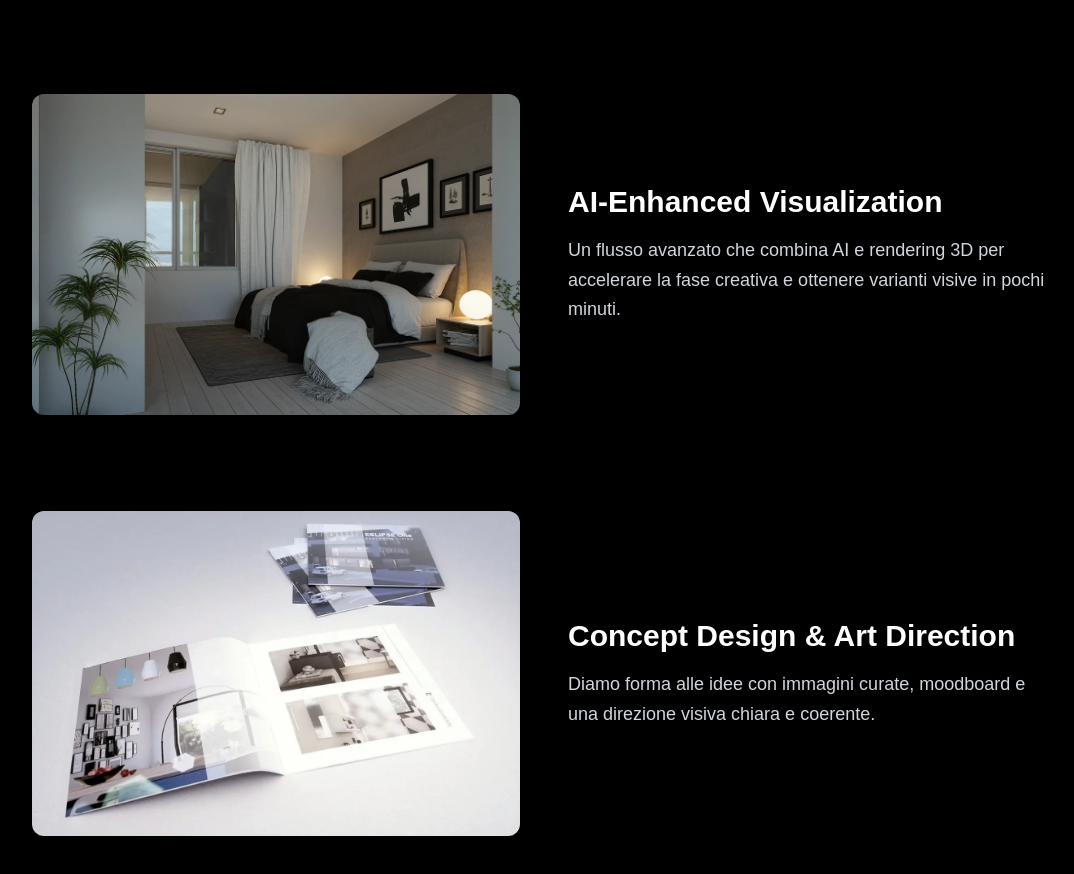
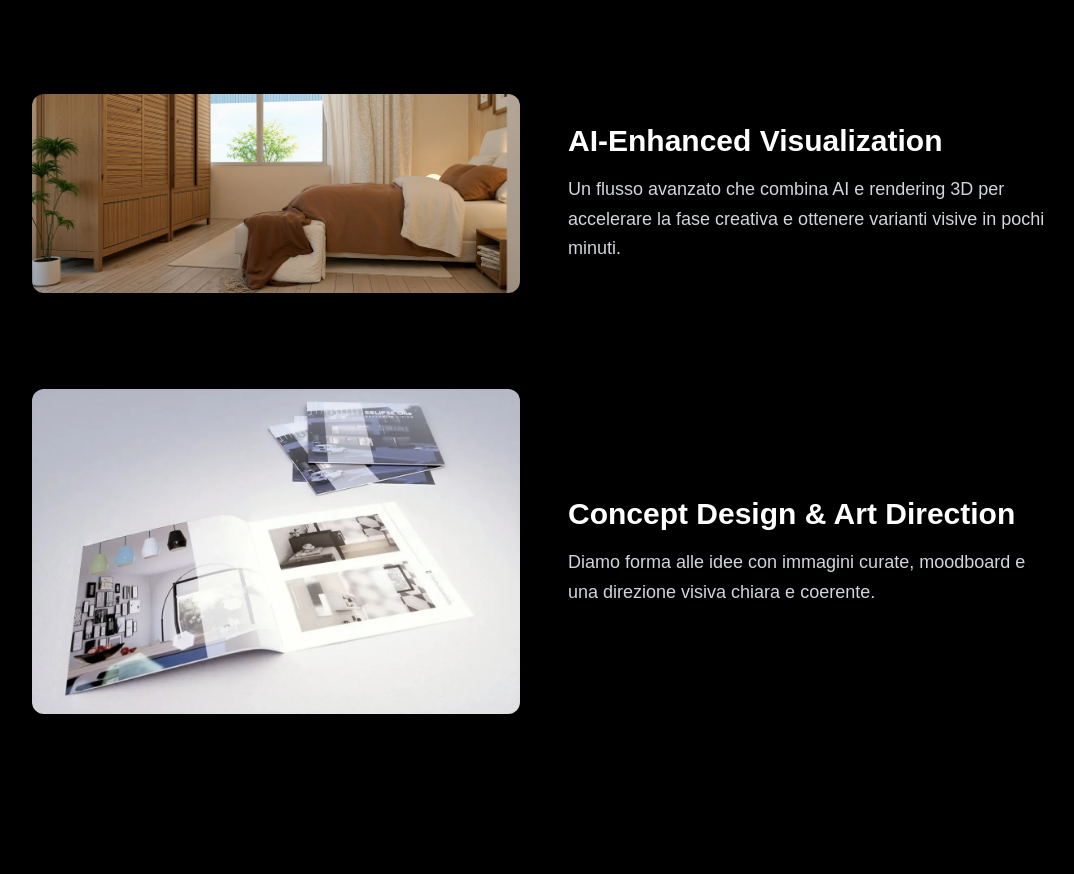
Before and after one commit to natali3d-hue/3dwork, a Next.js app: page / in a window 1280 px wide. Shown: the part 3487-4361 px from the top of the page, without its empty margins (96-1170 px from the left). Built offline with nearby package versions, Linux system fonts and the light colour scheme.

Commit message:
Aggiornato Interno.webp con Letto.webp in Sections

```diff
--- a/components/Sections.tsx
+++ b/components/Sections.tsx
@@ -20,7 +20,7 @@ export default function Sections() {
     {
       title: "AI‑Enhanced Visualization",
       text: "Un flusso avanzato che combina AI e rendering 3D per accelerare la fase creativa e ottenere varianti visive in pochi minuti.",
-      img: "/Interno.webp?v=2"
+      img: "/Letto.webp?v=2"
     },
     {
       title: "Concept Design & Art Direction",
```
